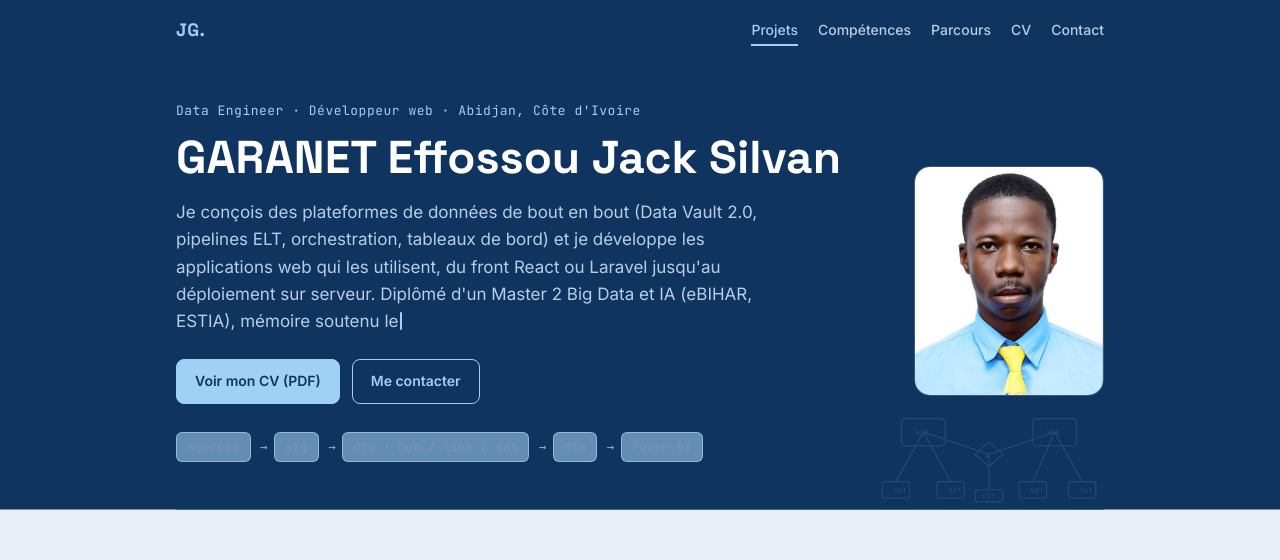
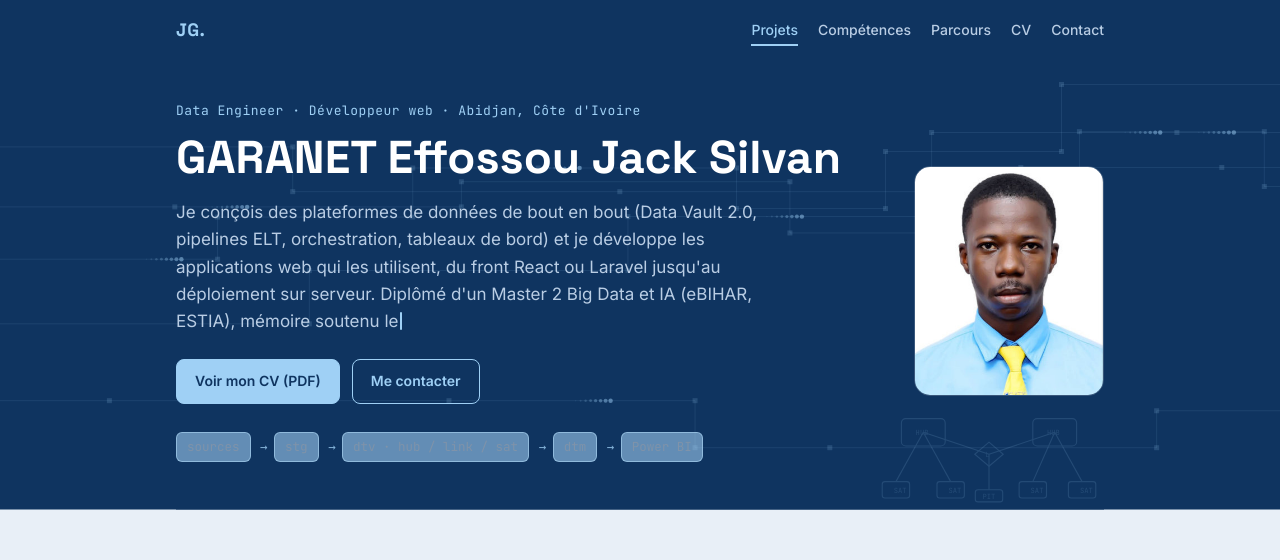
Before and after one commit to Jack-coder-lang/jack-coder-lang.github.io, a plain HTML site: page index.html in a window 1280 px wide. Shown: the top 560 px of the page. Drawn offline with Linux system fonts and the light colour scheme.

Commit message:
Pipelines animés en arrière-plan du haut de page
Co-Authored-By: Claude Opus 5.5 <noreply@anthropic.com>

```diff
--- a/index.html
+++ b/index.html
@@ -76,7 +76,10 @@
   nav a:hover, nav a:focus-visible { color: var(--accent); }
   a:focus-visible, button:focus-visible { outline: 2px solid var(--accent-2); outline-offset: 3px; border-radius: 4px; }
 
-  .hero { position: relative; isolation: isolate; overflow: hidden; }
+  .hero { position: relative; isolation: isolate; overflow: visible; }
+  body { overflow-x: clip; }
+  .pipes { position: absolute; top: 0; bottom: 0; left: 50%; width: 100vw; height: 100%; transform: translateX(-50%);
+           z-index: -2; pointer-events: none; display: block; }
   .dv-mark { position: absolute; right: 0; bottom: 6px; width: 230px; max-width: 60%; height: auto; z-index: -1;
              color: var(--accent); opacity: .14; pointer-events: none; }
   .dv-mark text { font-family: var(--mono); font-size: 13px; fill: currentColor; }
@@ -252,6 +255,7 @@
   </nav>
 
   <header class="hero">
+    <canvas class="pipes" aria-hidden="true"></canvas>
     <svg class="dv-mark" viewBox="0 0 420 200" aria-hidden="true">
       <g fill="none" stroke="currentColor" stroke-width="2">
         <line x1="90" y1="70" x2="210" y2="110"/><line x1="330" y1="70" x2="210" y2="110"/>
@@ -437,6 +441,86 @@
 </div>
 
 <script>
+  // Pipelines de données en arrière-plan du haut de page
+  (function () {
+    var cv = document.querySelector('.hero .pipes');
+    if (!cv || !cv.getContext) return;
+    var ctx = cv.getContext('2d'), hero = cv.parentNode;
+    var reduce = window.matchMedia && window.matchMedia('(prefers-reduced-motion: reduce)').matches;
+    var W = 0, H = 0, lanes = [], color = '159,208,245', running = true, last = 0;
+
+    function rgbOf(c) {
+      var m = c.match(/^#([0-9a-f]{6})$/i);
+      if (m) { var n = parseInt(m[1], 16); return [(n >> 16) & 255, (n >> 8) & 255, n & 255].join(','); }
+      m = c.match(/\d+(\.\d+)?/g); return m && m.length >= 3 ? m.slice(0, 3).join(',') : '159,208,245';
+    }
+    function build() {
+      var r = cv.getBoundingClientRect(), dpr = Math.min(window.devicePixelRatio || 1, 2);
+      W = r.width; H = r.height;
+      cv.width = Math.round(W * dpr); cv.height = Math.round(H * dpr);
+      ctx.setTransform(dpr, 0, 0, dpr, 0, 0);
+      color = rgbOf(getComputedStyle(hero).getPropertyValue('--accent').trim() || '#9fd0f5');
+      lanes = [];
+      var count = W < 700 ? 3 : 5;
+      for (var i = 0; i < count; i++) {
+        var y = H * (0.14 + 0.72 * (i + Math.random() * 0.6) / count), x = -30, pts = [[x, y]];
+        while (x < W + 30) {
+          x += 120 + Math.random() * 220;
+          pts.push([x, y]);
+          if (x < W && Math.random() < 0.6) {
+            y = Math.max(16, Math.min(H - 16, y + (Math.random() < 0.5 ? -1 : 1) * (24 + Math.random() * 44)));
+            pts.push([x, y]);
+          }
+        }
+        var segs = [], len = 0;
+        for (var k = 1; k < pts.length; k++) {
+          var dx = pts[k][0] - pts[k - 1][0], dy = pts[k][1] - pts[k - 1][1], l = Math.hypot(dx, dy);
+          segs.push({ a: pts[k - 1], b: pts[k], l: l, s: len }); len += l;
+        }
+        var packets = [];
+        for (var q = 0; q < 2; q++) packets.push({ d: Math.random() * len, v: 35 + Math.random() * 45 });
+        lanes.push({ pts: pts, segs: segs, len: len, packets: packets });
+      }
+    }
+    function at(lane, d) {
+      for (var i = 0; i < lane.segs.length; i++) {
+        var g = lane.segs[i];
+        if (d <= g.s + g.l) { var t = (d - g.s) / g.l; return [g.a[0] + (g.b[0] - g.a[0]) * t, g.a[1] + (g.b[1] - g.a[1]) * t]; }
+      }
+      return lane.pts[lane.pts.length - 1];
+    }
+    function draw(dt) {
+      ctx.clearRect(0, 0, W, H);
+      lanes.forEach(function (lane) {
+        ctx.beginPath();
+        lane.pts.forEach(function (p, i) { i ? ctx.lineTo(p[0], p[1]) : ctx.moveTo(p[0], p[1]); });
+        ctx.strokeStyle = 'rgba(' + color + ',.10)'; ctx.lineWidth = 1; ctx.stroke();
+        ctx.fillStyle = 'rgba(' + color + ',.16)';
+        lane.pts.forEach(function (p, i) { if (i && i < lane.pts.length - 1) ctx.fillRect(p[0] - 2.5, p[1] - 2.5, 5, 5); });
+        lane.packets.forEach(function (pk) {
+          pk.d = (pk.d + pk.v * dt) % lane.len;
+          for (var t = 0; t < 8; t++) {
+            var d = pk.d - t * 5; if (d < 0) break;
+            var p = at(lane, d);
+            ctx.beginPath(); ctx.arc(p[0], p[1], 2.2 - t * 0.2, 0, Math.PI * 2);
+            ctx.fillStyle = 'rgba(' + color + ',' + (0.5 - t * 0.06).toFixed(2) + ')'; ctx.fill();
+          }
+        });
+      });
+    }
+    function frame(ts) {
+      if (!running) { last = 0; return; }
+      var dt = last ? Math.min(0.05, (ts - last) / 1000) : 0; last = ts;
+      draw(dt); requestAnimationFrame(frame);
+    }
+    build(); draw(0);
+    var rt; window.addEventListener('resize', function () { clearTimeout(rt); rt = setTimeout(function () { build(); draw(0); }, 150); });
+    if (reduce) return;
+    function setRun(v) { if (v && !running) { running = true; requestAnimationFrame(frame); } else if (!v) running = false; }
+    if ('IntersectionObserver' in window) new IntersectionObserver(function (e) { setRun(e[0].isIntersecting && !document.hidden); }).observe(hero);
+    document.addEventListener('visibilitychange', function () { setRun(!document.hidden); });
+    requestAnimationFrame(frame);
+  })();
   (function () {
     var reduce = window.matchMedia && window.matchMedia('(prefers-reduced-motion: reduce)').matches;
     var h = document.getElementById('hero-name');
```
